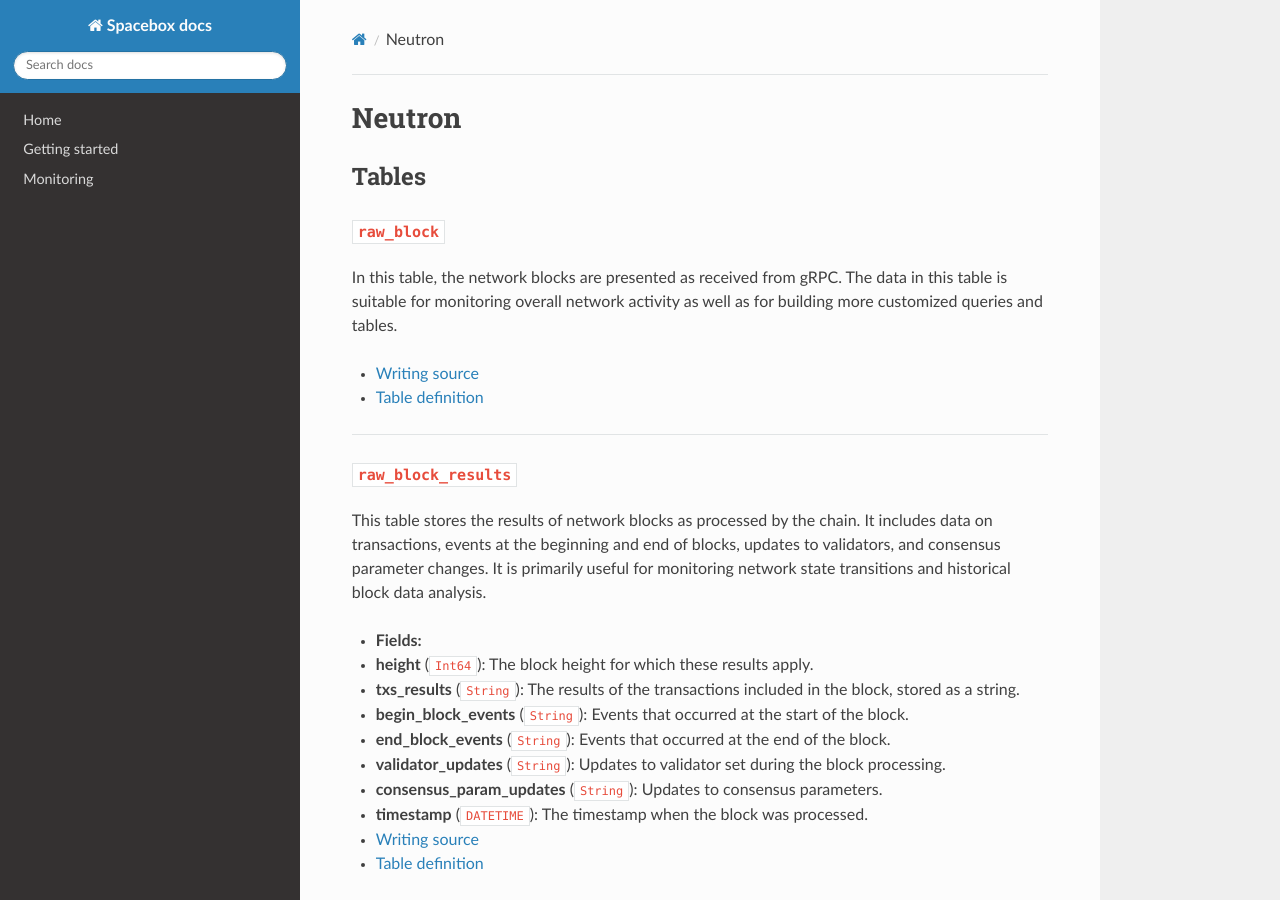
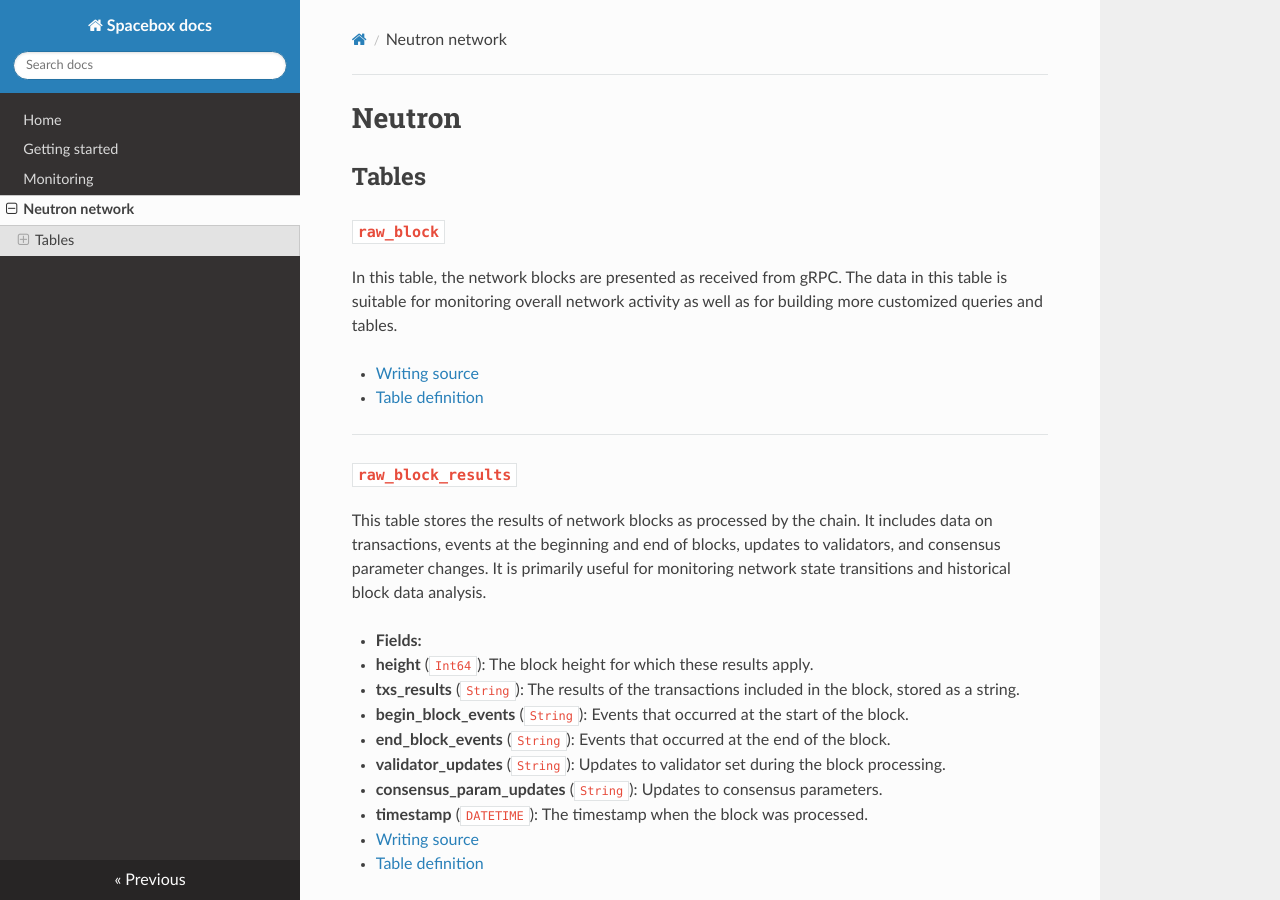
Before and after one commit to bro-n-bro/spacebox, an MkDocs documentation site: the page built from docs/neutron.md, in a window 1280 px wide and 900 px high. Built offline with MkDocs 1.6.1, drawn with Linux system fonts in a browser that asks for light colours; nearby versions of some CDN libraries.

Commit message:
Update mkdocs.yml

```diff
--- a/mkdocs.yml
+++ b/mkdocs.yml
@@ -3,5 +3,6 @@ nav:
   - Home: index.md
   - Getting started: setup.md
   - Monitoring: monitoring.md
+  - Neutron network: neutron.md
 theme:
   name: readthedocs
```
